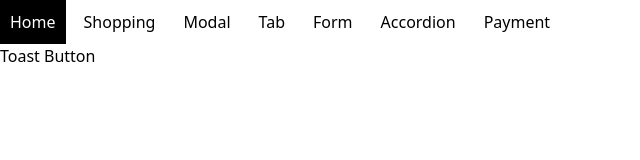
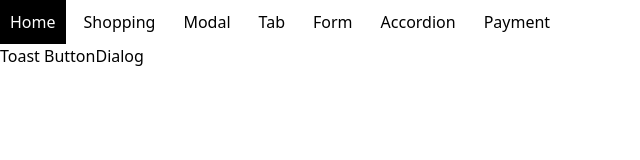
Before and after one commit to hyeon9782/user-interface-elements, a React (Vite) app: page / in a window 1280 px wide. Shown: the top 160 px of the page, without its empty margins (0-640 px from the left). Built offline with nearby package versions, Linux system fonts and the light colour scheme.

Commit message:
feat: dialog 태그를 이용한 Dialog 컴포넌트, 열기, 닫기 함수 구현

```diff
--- a/src/components/dialog/Dialog.tsx
+++ b/src/components/dialog/Dialog.tsx
@@ -1,19 +1,30 @@
-import { forwardRef, useImperativeHandle, useRef } from "react";
+import { useRef } from "react";
 
-type Props = {
-  isOpen: boolean;
+const Dialog = () => {
+  const dialogRef = useRef<HTMLDialogElement>(null);
+
+  // dialog 열기
+  const handleOpenDialog = () => {
+    dialogRef.current?.showModal();
   };
 
-const Dialog = (props) => {
-  const dialogRef = useRef(null);
+  // dialog 닫기
+  const handleCloseDialog = () => {
+    dialogRef.current?.close();
+  };
+
   return (
+    <>
+      <button onClick={handleOpenDialog}>Dialog</button>
       <dialog ref={dialogRef}>
         Dialog
+        {/* form 태그에 method를 dialog로 지정하고 button에 value 값을 close로 지정하면 자동으로 dialog가 닫힘  */}
         <form method="dialog">
           <button value="close">Close</button>
           <button value="confirm">Confirm</button>
         </form>
       </dialog>
+    </>
   );
 };
 
--- a/src/pages/HomePage.tsx
+++ b/src/pages/HomePage.tsx
@@ -5,15 +5,14 @@ import useToast from "../hooks/useToast";
 
 const HomePage = () => {
   const { openToast } = useToast();
-  const [isOpen, setIsOpen] = useState(false);
-  const dialogRef = useRef(null);
+
   return (
     <main className="h-[calc(100%-44px)] ">
       <Tooltip text="Toast입니다!">
         <button onClick={openToast}>Toast Button</button>
       </Tooltip>
 
-      <Dialog ref={dialogRef} isOpen={isOpen} />
+      <Dialog />
     </main>
   );
 };
```
Lines whose indentation alone changed are shown as unchanged.
